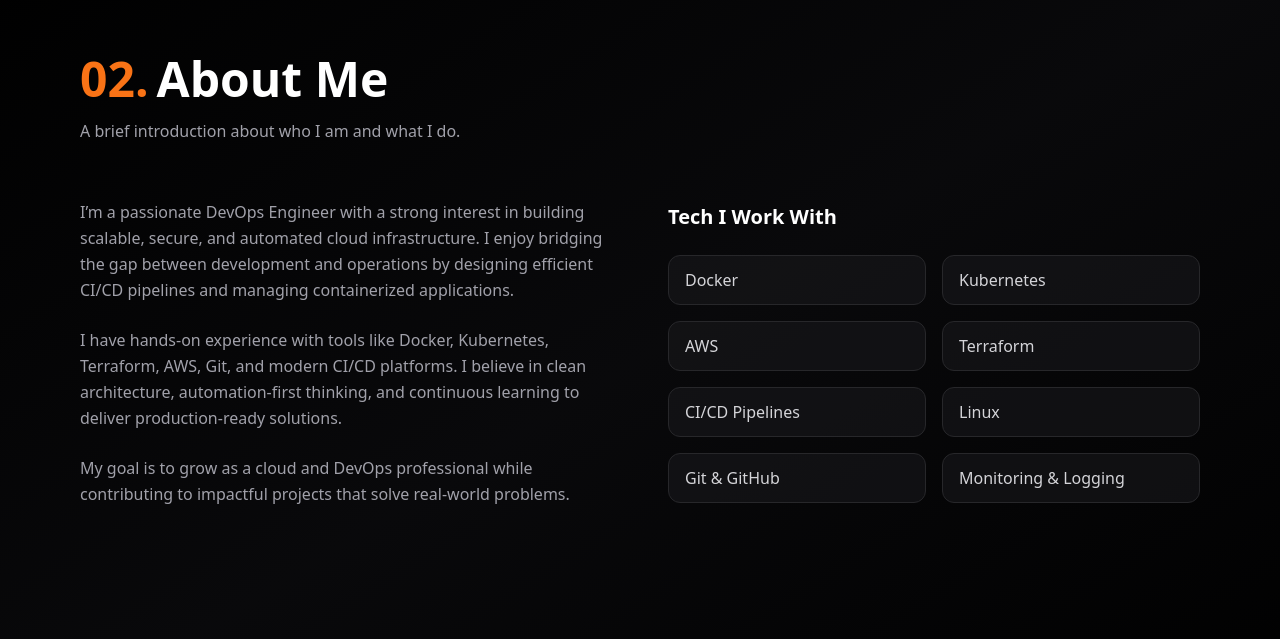
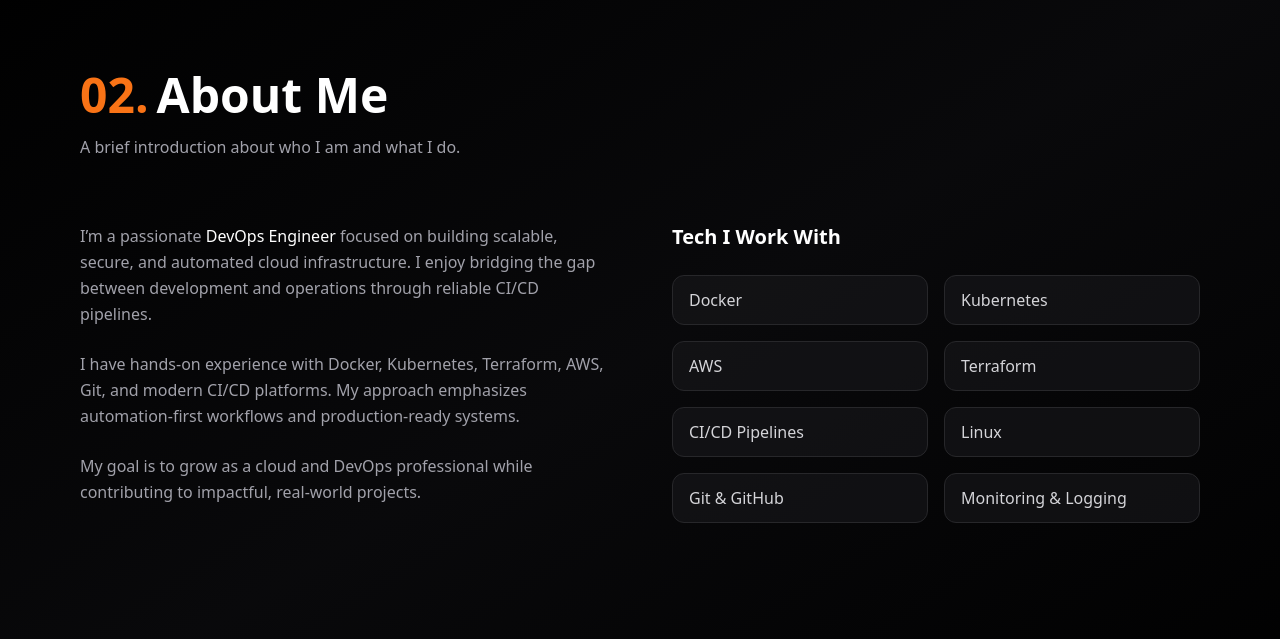
Before and after one commit to patildhrup/My-portfolio, a React (Vite) app: page /home in a window 1280 px wide. Shown: the part 841-1480 px from the top of the page. Built offline with nearby package versions, Linux system fonts and the light colour scheme.

Commit message:
small changes

```diff
--- a/src/components/AboutUs.jsx
+++ b/src/components/AboutUs.jsx
@@ -1,50 +1,95 @@
+import { motion } from "framer-motion"
+
+const container = {
+  hidden: { opacity: 0 },
+  visible: {
+    opacity: 1,
+    transition: {
+      staggerChildren: 0.12,
+    },
+  },
+}
+
+const item = {
+  hidden: { opacity: 0, y: 20 },
+  visible: {
+    opacity: 1,
+    y: 0,
+    transition: { duration: 0.5, ease: "easeOut" },
+  },
+}
+
 export default function AboutUs() {
   return (
     <section
       id="about"
-      className="min-h-screen bg-gradient-to-br from-black via-zinc-950 to-black px-6 md:px-20 py-24 text-white"
+      className="min-h-screen bg-gradient-to-br from-black via-zinc-950 to-black px-6 md:px-20 py-28 text-white"
     >
       <div className="max-w-7xl mx-auto">
 
         {/* Header */}
-        <div className="mb-14">
-          <h2 className="text-4xl md:text-5xl font-bold mb-4">
+        <motion.div
+          variants={container}
+          initial="hidden"
+          whileInView="visible"
+          viewport={{ once: true }}
+          className="mb-16"
+        >
+          <motion.h2
+            variants={item}
+            className="text-4xl md:text-5xl font-bold mb-4"
+          >
             <span className="text-orange-500 mr-2">02.</span>
             About Me
-          </h2>
-          <p className="text-zinc-400 max-w-2xl">
+          </motion.h2>
+
+          <motion.p
+            variants={item}
+            className="text-zinc-400 max-w-2xl"
+          >
             A brief introduction about who I am and what I do.
-          </p>
-        </div>
+          </motion.p>
+        </motion.div>
 
         {/* Content */}
-        <div className="grid grid-cols-1 md:grid-cols-2 gap-14 items-center">
-
+        <motion.div
+          variants={container}
+          initial="hidden"
+          whileInView="visible"
+          viewport={{ once: true }}
+          className="grid grid-cols-1 md:grid-cols-2 gap-16 items-start"
+        >
           {/* Text */}
-          <div className="text-zinc-400 leading-relaxed space-y-6">
+          <motion.div
+            variants={item}
+            className="text-zinc-400 leading-relaxed space-y-6"
+          >
             <p>
-              I’m a passionate DevOps Engineer with a strong interest in building
-              scalable, secure, and automated cloud infrastructure. I enjoy
-              bridging the gap between development and operations by designing
-              efficient CI/CD pipelines and managing containerized applications.
+              I’m a passionate{" "}
+              <span className="text-white font-medium">DevOps Engineer</span>{" "}
+              focused on building scalable, secure, and automated cloud
+              infrastructure. I enjoy bridging the gap between development and
+              operations through reliable CI/CD pipelines.
             </p>
 
             <p>
-              I have hands-on experience with tools like Docker, Kubernetes,
-              Terraform, AWS, Git, and modern CI/CD platforms. I believe in clean
-              architecture, automation-first thinking, and continuous learning
-              to deliver production-ready solutions.
+              I have hands-on experience with Docker, Kubernetes, Terraform,
+              AWS, Git, and modern CI/CD platforms. My approach emphasizes
+              automation-first workflows and production-ready systems.
             </p>
 
             <p>
               My goal is to grow as a cloud and DevOps professional while
-              contributing to impactful projects that solve real-world problems.
+              contributing to impactful, real-world projects.
             </p>
-          </div>
+          </motion.div>
 
           {/* Tech Stack */}
-          <div>
-            <h3 className="text-xl font-semibold mb-6">Tech I Work With</h3>
+          <motion.div variants={item}>
+            <h3 className="text-xl font-semibold mb-6">
+              Tech I Work With
+            </h3>
+
             <ul className="grid grid-cols-2 gap-4 text-zinc-300">
               {[
                 "Docker",
@@ -56,16 +101,21 @@
                 "Git & GitHub",
                 "Monitoring & Logging",
               ].map((tech) => (
-                <li
+                <motion.li
                   key={tech}
-                  className="px-4 py-3 rounded-xl bg-zinc-900/60 border border-zinc-800"
+                  variants={item}
+                  whileHover={{ y: -4 }}
+                  className="px-4 py-3 rounded-xl bg-zinc-900/60 border border-zinc-800
+                             transition-all duration-300
+                             hover:border-orange-500/40
+                             hover:shadow-[0_0_12px_rgba(249,115,22,0.15)]"
                 >
                   {tech}
-                </li>
+                </motion.li>
               ))}
             </ul>
-          </div>
-        </div>
+          </motion.div>
+        </motion.div>
       </div>
     </section>
   )
--- a/src/components/Projects.jsx
+++ b/src/components/Projects.jsx
@@ -72,12 +72,12 @@
               Projects
             </h2>
             <p className="text-zinc-400">
-              Infrastructure as Code in action.
+              A collection of real-world projects showcasing automation, cloud, and DevOps practices.
             </p>
           </div>
 
           <a
-            href="https://github.com/in/spatildhrup"
+            href="https://github.com/patildhrup"
             target="_blank"
             rel="noopener noreferrer"
             className="hidden md:flex items-center gap-2 text-orange-500 hover:underline"
```
Also changed, not shown: 1 other file (tests, documents, lock files or other folders).
